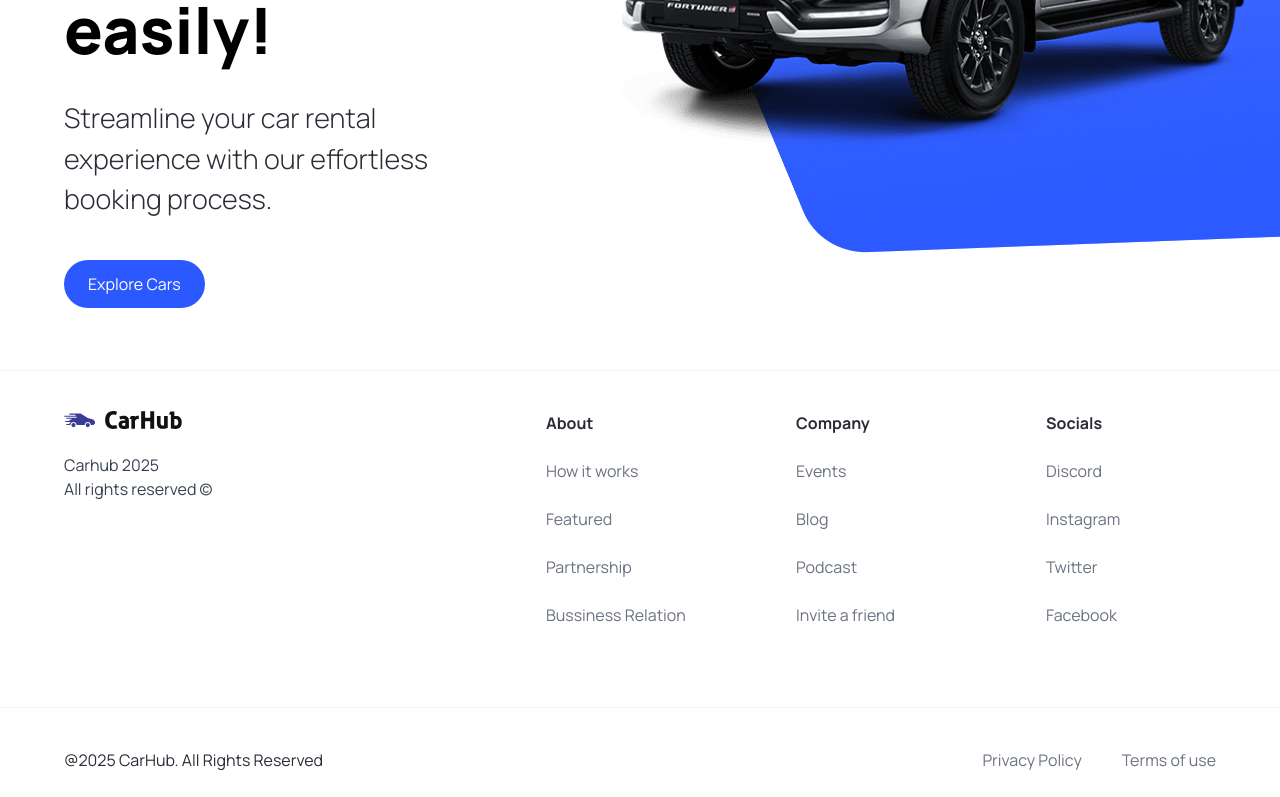
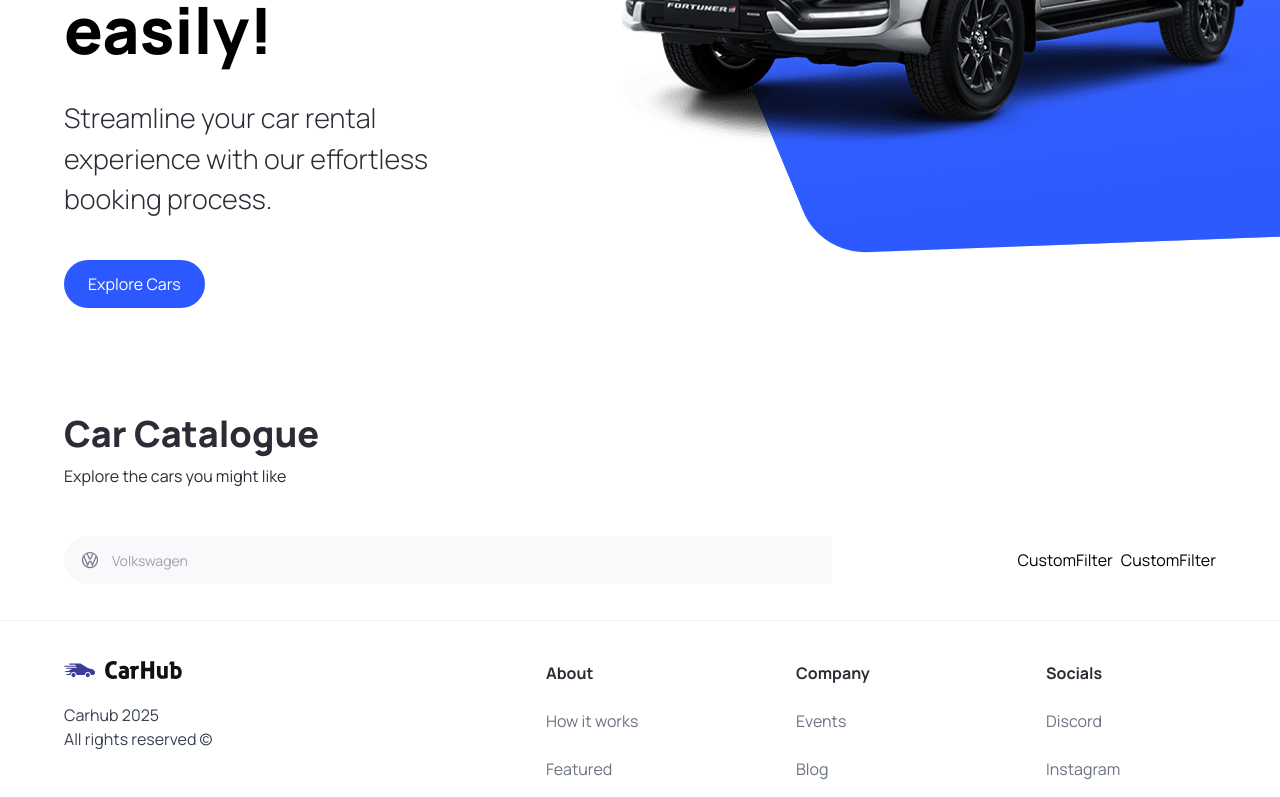
Before and after one commit to anamariapopescu443/IShunea_car_showcase, a Next.js app: page / in a window 1280 px wide. Shown: the part 450-1247 px from the top of the page. Built offline with nearby package versions, Linux system fonts and the light colour scheme.

Commit message:
Car Catalogue made

```diff
--- a/app/page.tsx
+++ b/app/page.tsx
@@ -1,10 +1,26 @@
-import { Hero } from "@/components";
+import { CustomFilter, Hero, SearchBar } from "@/components";
 import Image from "next/image";
 
 export default function Home() {
   return (
       <main className="overflow-hidden ">
         <Hero />
+
+        <div className="mt-12 padding-x padding-y max-width" id="discover">
+          <div className="home__text-container">
+            <h1 className="text-4xl font-extrabold">Car Catalogue</h1>
+            <p>Explore the cars you might like</p>
+          </div>
+
+          <div className="home__filters">
+            <SearchBar />
+
+            <div className="home__filter-container">
+              <CustomFilter title="fuel" />
+              <CustomFilter title="year" />
+            </div>
+          </div>
+        </div>
       </main>
   );
 }
--- /dev/null
+++ b/components/CustomFilter.tsx
@@ -0,0 +1,9 @@
+import React from 'react'
+
+const CustomFilter = () => {
+  return (
+    <div>CustomFilter</div>
+  )
+}
+
+export default CustomFilter
--- /dev/null
+++ b/components/SearchBar.tsx
@@ -0,0 +1,20 @@
+"use client";
+import { useState } from "react";
+import { SearchManufacturer } from "./";
+
+const SearchBar = () => {
+    const [manufacturer, setManufacturer] = useState('');
+    const handleSearch = () => {}
+  return (
+    <form className='searchbar' onSubmit={handleSearch}>
+        <div className="searchbar__item">
+            <SearchManufacturer
+                manufacturer={manufacturer}
+                setManufacturer={setManufacturer}
+            />
+        </div>
+    </form>
+  )
+}
+
+export default SearchBar
--- /dev/null
+++ b/components/SearchManufacturer.tsx
@@ -0,0 +1,90 @@
+"use client";
+
+import { useState, Fragment } from 'react';
+import { Combobox, ComboboxButton, ComboboxInput, ComboboxOption, ComboboxOptions, Transition } from '@headlessui/react'
+import { SearchManufacturerProps } from '@/types'
+import Image from 'next/image';
+import { manufacturers } from '@/constants';
+
+const SearchManufacturer = ({manufacturer, setManufacturer}: SearchManufacturerProps ) => {
+  const [query, setQuery] = useState('');
+
+  const filteredManufacturers =
+  query === ""
+  ? manufacturers
+  : manufacturers.filter((item) => (
+      item.toLowerCase()
+      .replace(/\s+/g, "")
+      .includes(query.toLowerCase().replace(/\s+/g, "")
+  )))
+
+  return (
+    <div className='search-manufacturer'>
+      <Combobox value={manufacturer} onChange={setManufacturer}>
+        <div className='relative w-full'>
+          <ComboboxButton className="absolute top-[14px]">
+            <Image
+              src="/car-logo.svg"
+              width={20}
+              height={20}
+              className="ml-4"
+              alt="Car Logo"
+            />
+          </ComboboxButton>
+
+          <ComboboxInput
+            className="search-manufacturer__input"
+            placeholder='Volkswagen'
+            displayValue={(manufacturer:string) => manufacturer}
+            onChange={(e) => setQuery(e.target.value)}
+          />
+
+          <Transition
+            as={Fragment}
+            leave="transition ease-in duration-100"
+            leaveFrom='opacity-100'
+            leaveTo='opacity-0'
+            afterLeave={() => setQuery('')}
+          >
+            <ComboboxOptions>
+              {                filteredManufacturers.map((item) => (
+                  <ComboboxOption
+                    key={item}
+                    className={({active})=> `
+                      relative search-manufacturer__option
+                      ${active ? 'bg-primary-blue text-white':'text-gray-900'}
+                    `}
+                    value={item}
+                  >
+                    {({ selected, active }) => (
+                      <>
+                        <span
+                        className={`block truncate ${
+                          selected ? 'font-medium' : 'font-normal'
+                        }`}
+                        >
+                          {item}
+                        </span>
+                        {selected ? (
+                          <span
+                            className={`absolute inset-y-0 left-0 flex items-center pl-3 ${active ? 'text-white' : 'text-teal-600'
+                            }`}
+                          >
+                          </span>
+                        ):null}
+                      </>
+                    )}
+                  </ComboboxOption>
+                ))
+              }
+            </ComboboxOptions>
+
+          </Transition>
+        </div>
+      </Combobox>
+
+    </div>
+  )
+}
+
+export default SearchManufacturer
--- a/types/index.ts
+++ b/types/index.ts
@@ -7,3 +7,8 @@
     MouseEventHandler<HTMLButtonElement>;
     btnType?: "button" | "submit";
 }
+
+export interface SearchManufacturerProps {
+    manufacturer: string;
+    setManufacturer: (manufacturer:string) => void;
+}
```
Also changed, not shown: components/index.ts (+7 -2 lines), package.json (+5 -4 lines), 1 other file (tests, documents, lock files or other folders).
